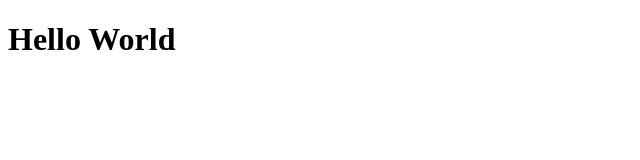
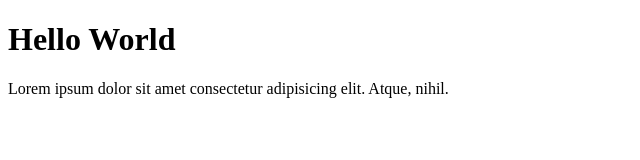
Before and after one commit to RWAHimil/HTMLGITHUB, a plain HTML site: page index.html in a window 1280 px wide. Shown: the whole page, without its empty margins (0-640 px from the left). Drawn offline with Linux system fonts and the light colour scheme.

Commit message:
modified

```diff
--- a/index.html
+++ b/index.html
@@ -7,5 +7,8 @@
   </head>
   <body>
     <h1>Hello World</h1>
+    <p>
+      Lorem ipsum dolor sit amet consectetur adipisicing elit. Atque, nihil.
+    </p>
   </body>
 </html>
```
